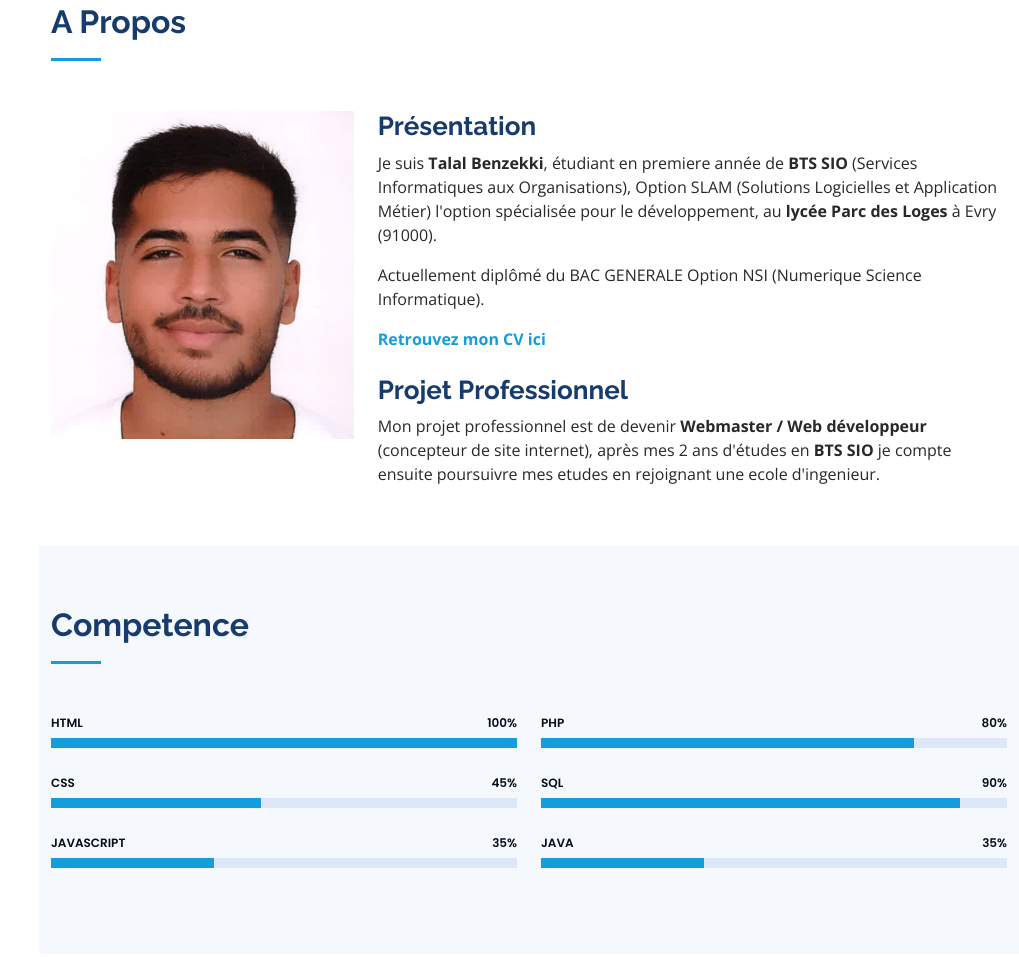
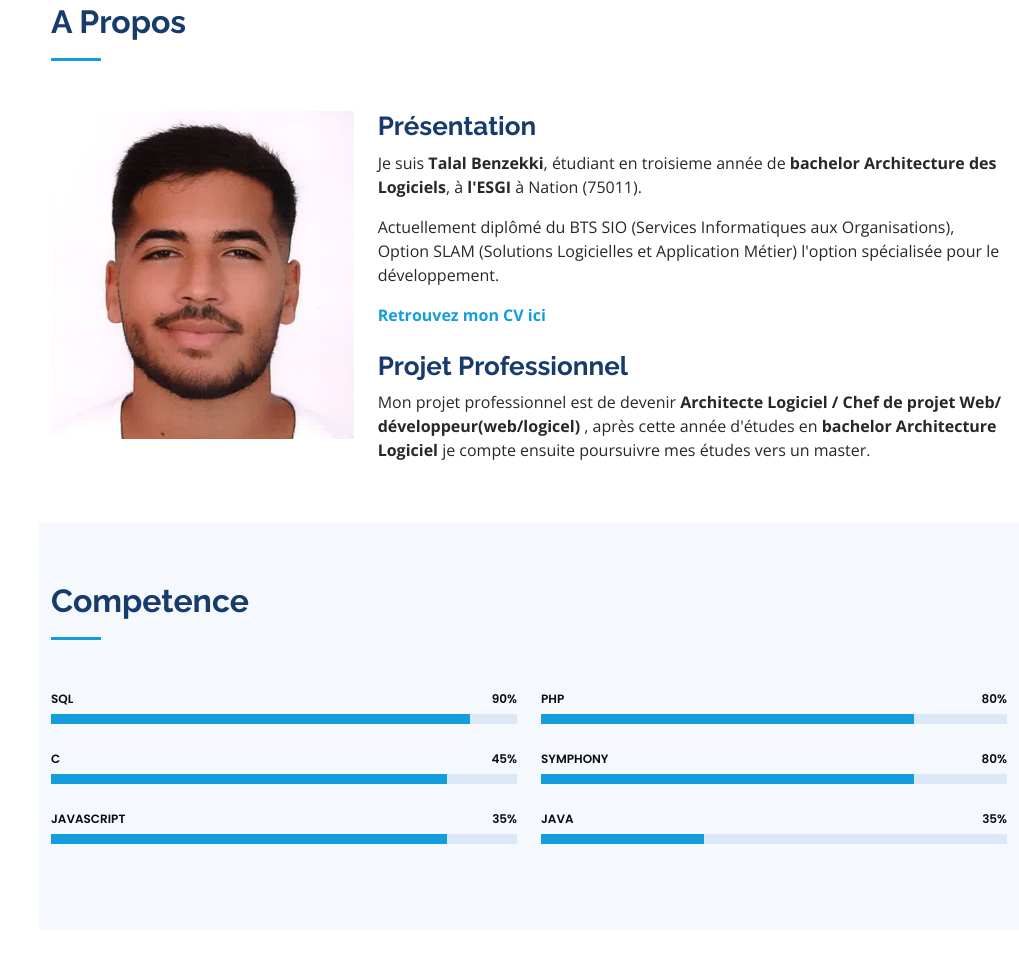
Before and after one commit to Astralale/Portfolio, a plain HTML site: page index.html in a window 1280 px wide. Shown: the part 857-1814 px from the top of the page, without its empty margins (261-1280 px from the left). Drawn offline with nearby package versions, Linux system fonts and the light colour scheme; some icons are missing.

Commit message:
Fix:Changement du texte

```diff
--- a/index.html
+++ b/index.html
@@ -95,15 +95,15 @@
           <div class="col-lg-8 pt-4 pt-lg-0 content" data-aos="fade-left">
             <h3>Présentation</h3>
             <p>
-              Je suis <strong>Talal Benzekki</strong>, étudiant en premiere année de <strong>BTS SIO </strong> (Services Informatiques aux Organisations), Option SLAM (Solutions Logicielles et Application Métier)
-              l'option spécialisée pour le développement, au <strong> lycée Parc des Loges</strong> à Evry (91000).
+              Je suis <strong>Talal Benzekki</strong>, étudiant en troisieme année de <strong>bachelor Architecture des Logiciels</strong>, à <strong> l'ESGI</strong> à Nation (75011).
              </p>
-            <p> Actuellement diplômé du BAC GENERALE Option NSI (Numerique Science Informatique). </p>
+            <p> Actuellement diplômé du </strong>BTS SIO </strong> (Services Informatiques aux Organisations), Option SLAM (Solutions Logicielles et Application Métier)
+              l'option spécialisée pour le développement. </p>
             <a href="assets/img/CV_BENZEKKI_TALAL.docx" style="text-decoration:none;" target="_blank"><strong> Retrouvez mon CV ici <i class="icofont-file-document"></i></strong></a><br><br>
             <h3>Projet Professionnel</h3>
             <p>
-              Mon projet professionnel est de devenir <strong>Webmaster / Web développeur</strong> (concepteur de site internet), après mes 2 ans d'études en <strong>BTS SIO </strong>
-              je compte  ensuite poursuivre mes etudes en rejoignant une ecole d'ingenieur.
+              Mon projet professionnel est de devenir <strong>Architecte Logiciel / Chef de projet Web/ développeur(web/logicel)</strong> , après cette année d'études en <strong>bachelor Architecture Logiciel </strong>
+              je compte  ensuite poursuivre mes études vers un master.
             </p>
           </div>
         </div>
@@ -124,23 +124,23 @@
           <div class="col-lg-6" data-aos="fade-up">
 
             <div class="progress">
-              <span class="skill">HTML <i class="val">100%</i></span>
+              <span class="skill">SQL <i class="val">90%</i></span>
               <div class="progress-bar-wrap">
-                <div class="progress-bar" role="progressbar" aria-valuenow="100" aria-valuemin="0" aria-valuemax="100"></div>
+                <div class="progress-bar" role="progressbar" aria-valuenow="90" aria-valuemin="0" aria-valuemax="100"></div>
               </div>
             </div>
 
             <div class="progress">
-              <span class="skill">CSS <i class="val">45%</i></span>
+              <span class="skill">C <i class="val">45%</i></span>
               <div class="progress-bar-wrap">
-                <div class="progress-bar" role="progressbar" aria-valuenow="45" aria-valuemin="0" aria-valuemax="100"></div>
+                <div class="progress-bar" role="progressbar" aria-valuenow="85" aria-valuemin="0" aria-valuemax="100"></div>
               </div>
             </div>
 
             <div class="progress">
               <span class="skill">JavaScript <i class="val">35%</i></span>
               <div class="progress-bar-wrap">
-                <div class="progress-bar" role="progressbar" aria-valuenow="35" aria-valuemin="0" aria-valuemax="100"></div>
+                <div class="progress-bar" role="progressbar" aria-valuenow="85" aria-valuemin="0" aria-valuemax="100"></div>
               </div>
             </div>
 
@@ -154,11 +154,10 @@
                 <div class="progress-bar" role="progressbar" aria-valuenow="80" aria-valuemin="0" aria-valuemax="100"></div>
               </div>
             </div>
-
             <div class="progress">
-              <span class="skill">SQL <i class="val">90%</i></span>
+              <span class="skill">Symphony <i class="val">80%</i></span>
               <div class="progress-bar-wrap">
-                <div class="progress-bar" role="progressbar" aria-valuenow="90" aria-valuemin="0" aria-valuemax="100"></div>
+                <div class="progress-bar" role="progressbar" aria-valuenow="80" aria-valuemin="0" aria-valuemax="100"></div>
               </div>
             </div>
 
@@ -190,13 +189,15 @@
             <div class="resume-item pb-0">
               <h4>STAGE DÉVELOPPEUR WEB LARAVEL</h4>
               <h5>Mai - Juin 2022</h5>
-              <p><em>Stage chez l'entreprise CoHR où j'ai a l'aide de Laravel realiser une refonte de la page home du site web et une page dynamique(Javascript) en fonction du statut de l'utilisateur.</em></p>
+              <p><em>Stage dans l'entreprise CoHR où j'ai à l'aide de Laravel réaliser une refonte de la page home du site web et une page dynamique (Javascript) en fonction du statut de l'utilisateur.</em></p>
 
             </div>
             <div class="resume-item pb-0">
               <h4>Alternance DÉVELOPPEUR WEB Symfony</h4>
               <h5>Septembre 2022 - Aout 2023</h5>
-              <p><em>Alternance chez l'entreprise PackEnergie avec pour mission de develloper un CRM en symfony qui permettra aux commerciaux des entreprise d'installation de pompe a chaleur et chauffe eau de facilement creer et gérer des dossier d'installation, pour les admin pouvoir gerer les cout des pompe a chaleur, des chauffe eau, gerer les employé, les benefice, etc .</em></p>
+              <p><em>Alternance dans l'entreprise PackEnergie avec pour mission de développeur un CRM en symfony qui permettra aux commerciaux des entreprises d'installation
+                de pompes a chaleur et chauffe eau de facilement créer et gérer des dossiers d'installation, pour les admin pouvoir
+                gérer les coûts des pompes a chaleur, des chauffes eau, gérer les employés, les benefices, etc .</em></p>
 
             </div>
             <h3 class="resume-title">Formations</h3>
@@ -206,9 +207,9 @@
               <p><em>Lycée Robert Schuman Dugny, Option SLAM (Solutions Logicielles et Applications Métiers)</em></p>
             </div>
             <div class="resume-item">
-              <h4>BAC GENERALE OPTION MATHEMATIQUE NSI(NUMERIQUE SCIENCE INFORMATIQUE)</h4>
-              <h5>2020 - 2021</h5>
-              <p><em>Lycée la Salle Saint Rosaire, Sarcelle</em></p>
+              <h4>BACHELOR ARCHITECTURE LOGICIEL</h4>
+              <h5>2023 - 202E</h5>
+              <p><em>ESGI, Paris</em></p>
             </div>
           </div>
 
```
